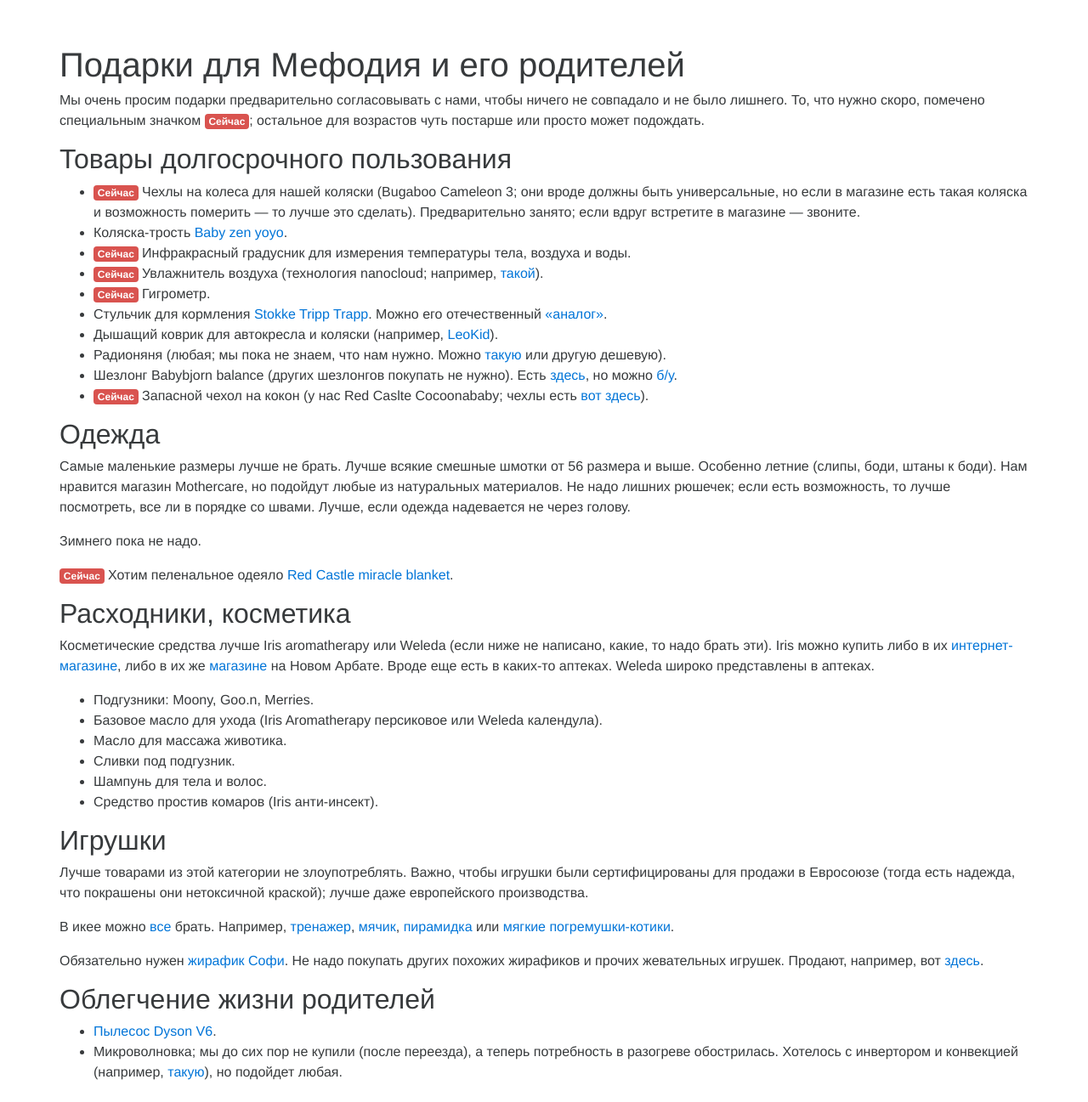
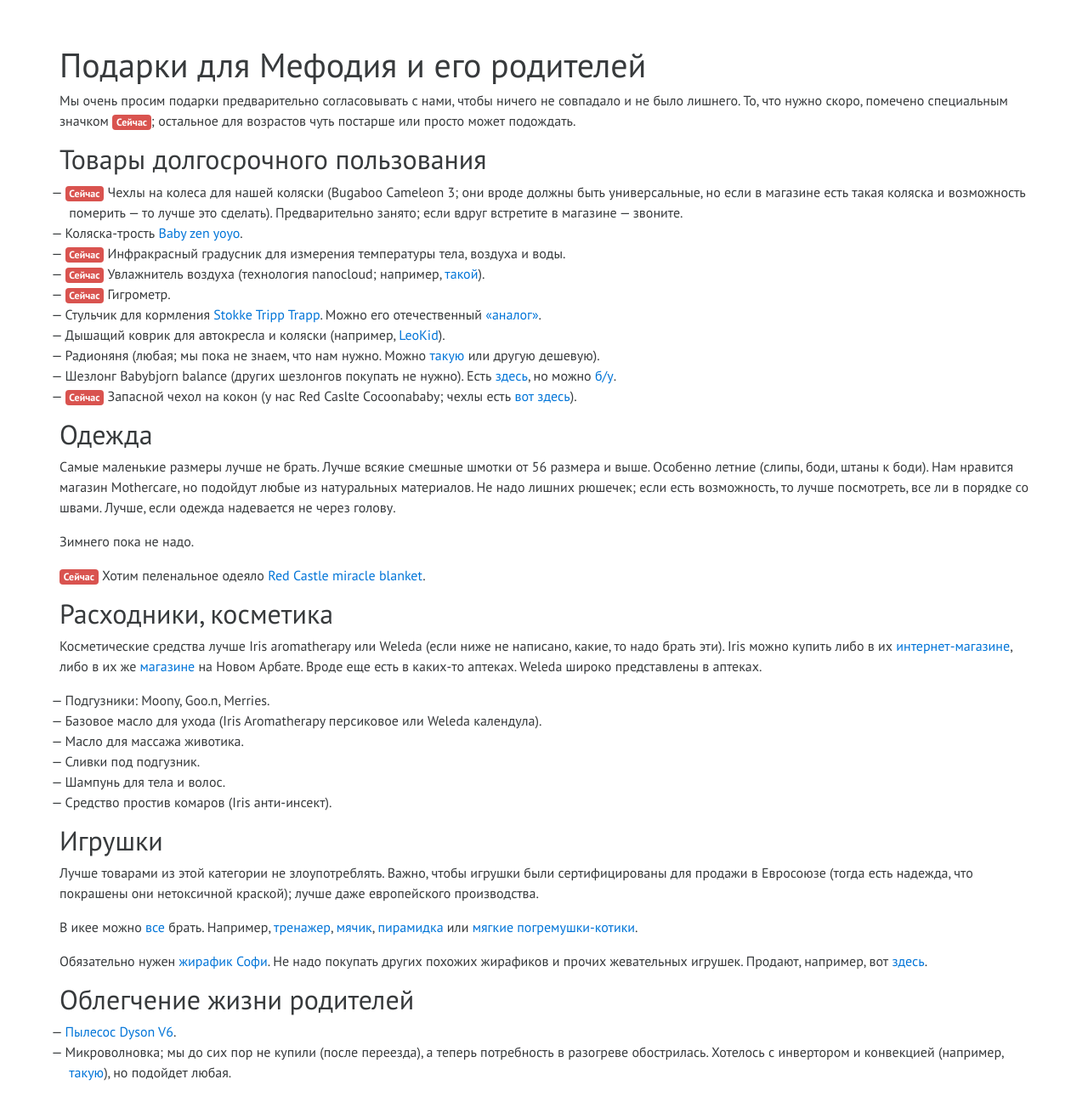
Before and after one commit to stepashka/akho.github.io, a Jekyll site: the page built from baby-wishlist.md, in a window 1280 px wide. Shown: the whole page at 85% size. Built offline with Jekyll 4.4.1, drawn with Linux system fonts in a browser that asks for light colours.

Commit message:
PT Sans as default font

```diff
--- a/_includes/head.html
+++ b/_includes/head.html
@@ -5,7 +5,7 @@
 
   <title>{% if page.title %}{{ page.title | escape }}{% else %}{{ site.title | escape }}{% endif %}</title>
   <meta name="description" content="{% if page.excerpt %}{{ page.excerpt | strip_html | strip_newlines | truncate: 160 }}{% else %}{{ site.description }}{% endif %}">
-
+<link href='https://fonts.googleapis.com/css?family=PT+Sans:400,700,400italic,700italic&subset=latin,cyrillic,cyrillic-ext,latin-ext' rel='stylesheet' type='text/css'>
   <link rel="stylesheet" href="{{ "/css/main.css" | prepend: site.baseurl }}">
   <link rel="canonical" href="{{ page.url | replace:'index.html','' | prepend: site.baseurl | prepend: site.url }}">
   <link rel="alternate" type="application/rss+xml" title="{{ site.title }}" href="{{ "/feed.xml" | prepend: site.baseurl | prepend: site.url }}">
--- a/baby-wishlist.md
+++ b/baby-wishlist.md
@@ -4,10 +4,11 @@ title: Подарки для Мефодия и его родителей
 permalink: /baby-wishlist/
 ---
 
-Мы очень просим подарки предварительно согласовывать с нами, чтобы ничего не совпадало и не было лишнего. То, что нужно скоро, помечено специальным значком <span class="label label-danger">Сейчас</span>; остальное для возрастов чуть постарше или просто может подождать.
+Мы очень просим подарки предварительно согласовывать с нами, чтобы ничего не совпадало и не было лишнего. То, что нужно скоро, помечено специальным значком <nobr><span class="label label-danger">Сейчас</span>;</nobr> остальное для возрастов чуть постарше или просто может подождать.
 
 ## Товары долгосрочного пользования
 
+{: .dashes}
 - <span class="label label-danger">Сейчас</span> Чехлы на колеса для нашей коляски (Bugaboo Cameleon 3; они вроде должны быть универсальные, но если в магазине есть такая коляска и возможность померить — то лучше это сделать). Предварительно занято; если вдруг встретите в магазине — звоните.
 - Коляска-трость [Baby zen yoyo](https://market.yandex.ru/product/8528976?hid=90796&suggest=1&suggest_type=model).
 - <span class="label label-danger">Сейчас</span> Инфракрасный градусник для измерения температуры тела, воздуха и воды.
@@ -31,6 +32,7 @@ permalink: /baby-wishlist/
 
 Косметические средства лучше Iris aromatherapy или Weleda (если ниже не написано, какие, то надо брать эти). Iris можно купить либо в их [интернет-магазине](http://aromatherapy.ru), либо в их же [магазине](http://aromatherapy.ru/ehfirnye-masla-kupit/branded-boutiques/) на Новом Арбате. Вроде еще есть в каких-то аптеках. Weleda широко представлены в аптеках.
 
+{: .dashes}
 - Подгузники: Moony, Goo.n, Merries.
 - Базовое масло для ухода (Iris Aromatherapy персиковое или Weleda календула).
 - Масло для массажа животика.
@@ -48,5 +50,6 @@ permalink: /baby-wishlist/
 
 ## Облегчение жизни родителей
 
+{: .dashes}
 - [Пылесос Dyson V6](https://market.yandex.ru/product/12575553?hid=90564&show-uid=64429309347539843570001).
 - Микроволновка; мы до сих пор не купили (после переезда), а теперь потребность в разогреве обострилась. Хотелось с инвертором и конвекцией (например, [такую](https://market.yandex.ru/product/13107568?hid=90595)), но подойдет любая.
--- a/css/main.scss
+++ b/css/main.scss
@@ -3,7 +3,15 @@
 ---
 @charset "utf-8";
 
-@import "bootstrap/bootstrap"
+$font-family-sans-serif: "PT Sans", "Helvetica Neue", Helvetica, Arial, sans-serif !default;
+
+@import "bootstrap/bootstrap";
+
+ul.dashes {
+    list-style: none;
+    margin-left: -1.8em;
+    li:before { content: "— "; margin-left: -1.3em; }
+}
 
 //
 //
```
